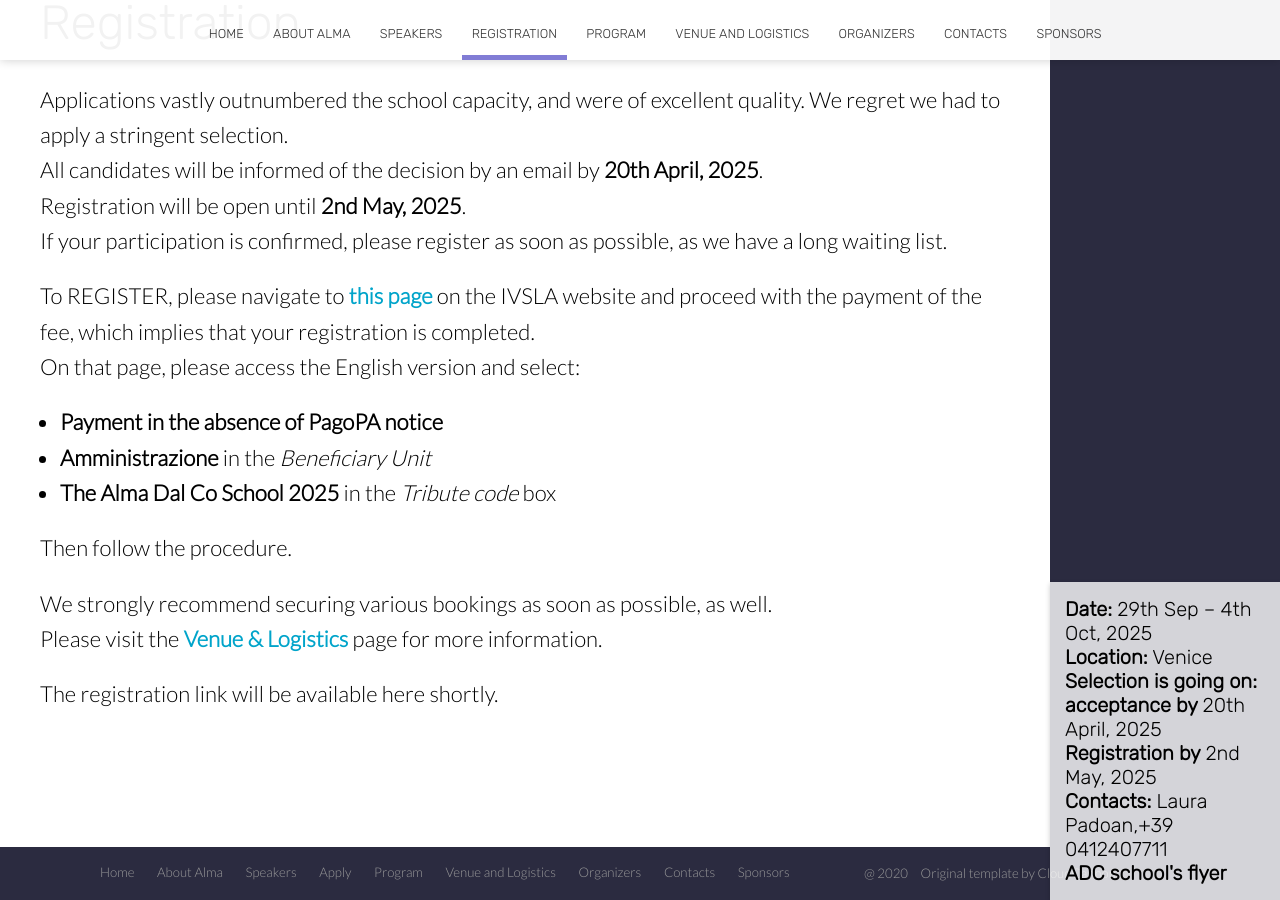
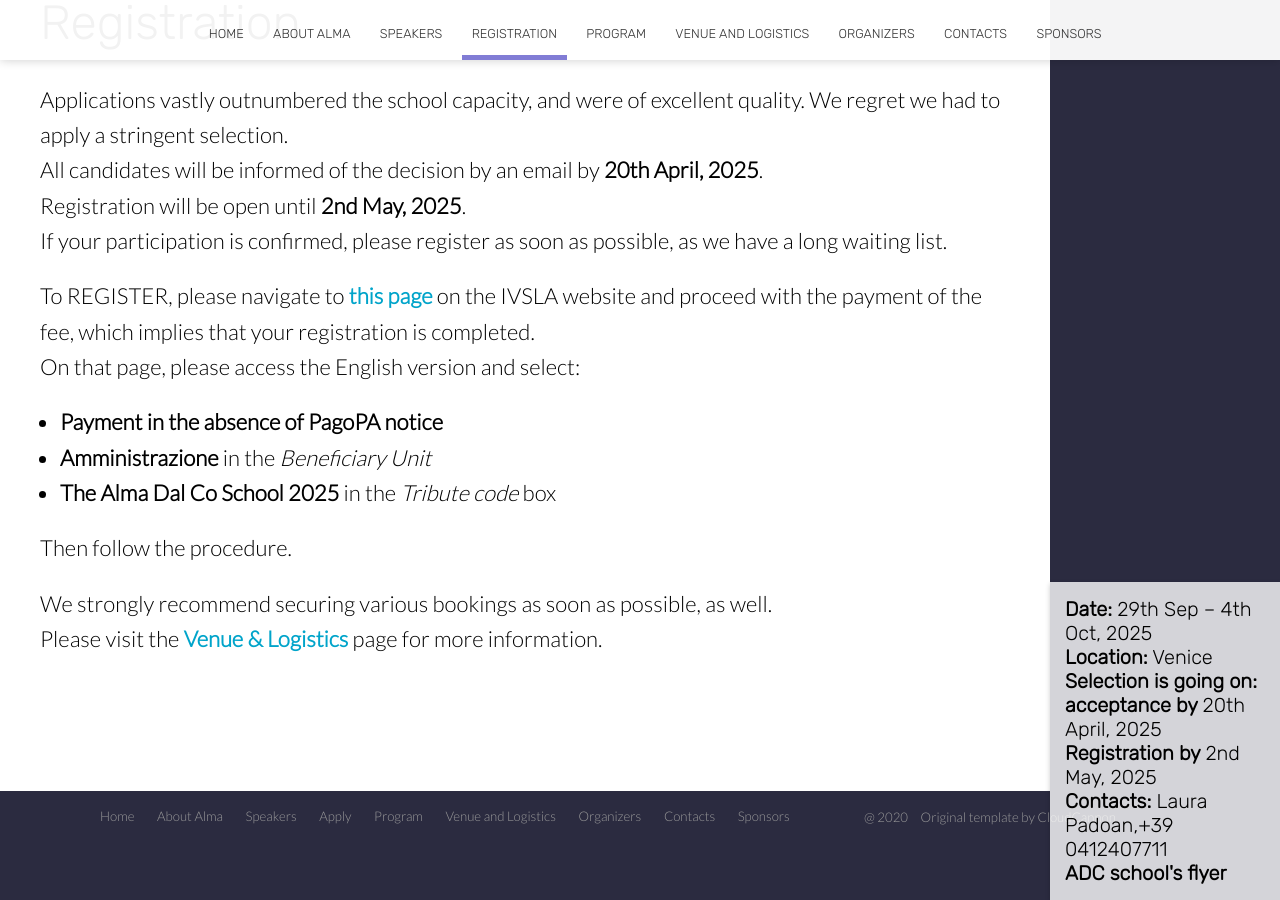
Before and after one commit to almadalcoschool/almadalcoschool.github.io, a Jekyll site: the page built from registration.html, in a window 1280 px wide and 900 px high, scrolled down 711 px. Built offline with Jekyll 4.4.1, drawn with Linux system fonts in a browser that asks for light colours; nearby versions of some CDN libraries.

Commit message:
cancel sentence in registration

```diff
--- a/registration.html
+++ b/registration.html
@@ -221,7 +221,6 @@ image: /images/home/paper_natEcoEvol2020.jpg
 					Please visit the <strong><a href="https://almadalcoschool.github.io/venue/" target="_blank">Venue & Logistics</a></strong> page for more information.
 				</p>
 
-				<p>The registration link will be available here shortly.</p>
 			</div>
 		</div>
 	</section>
```
